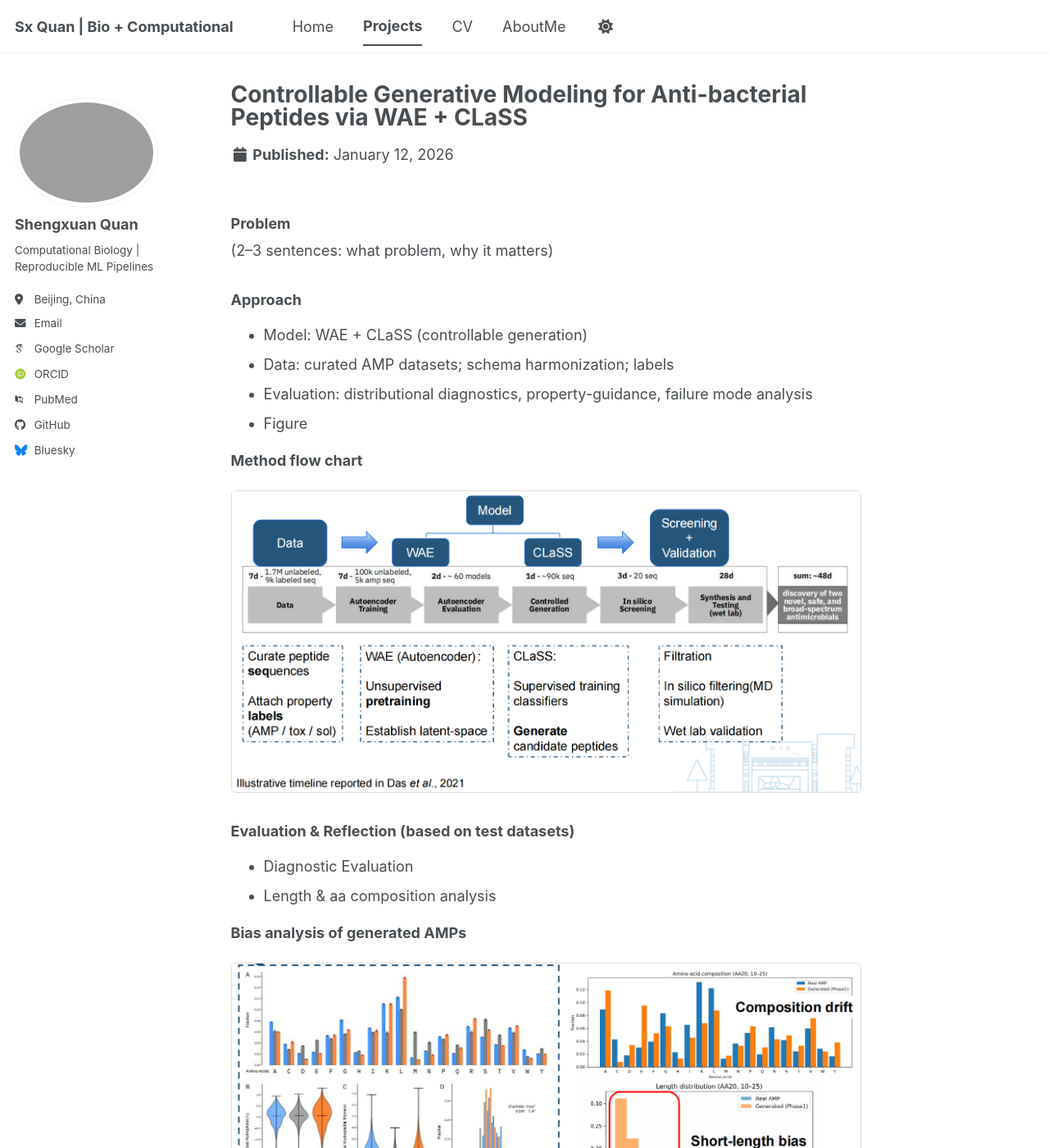
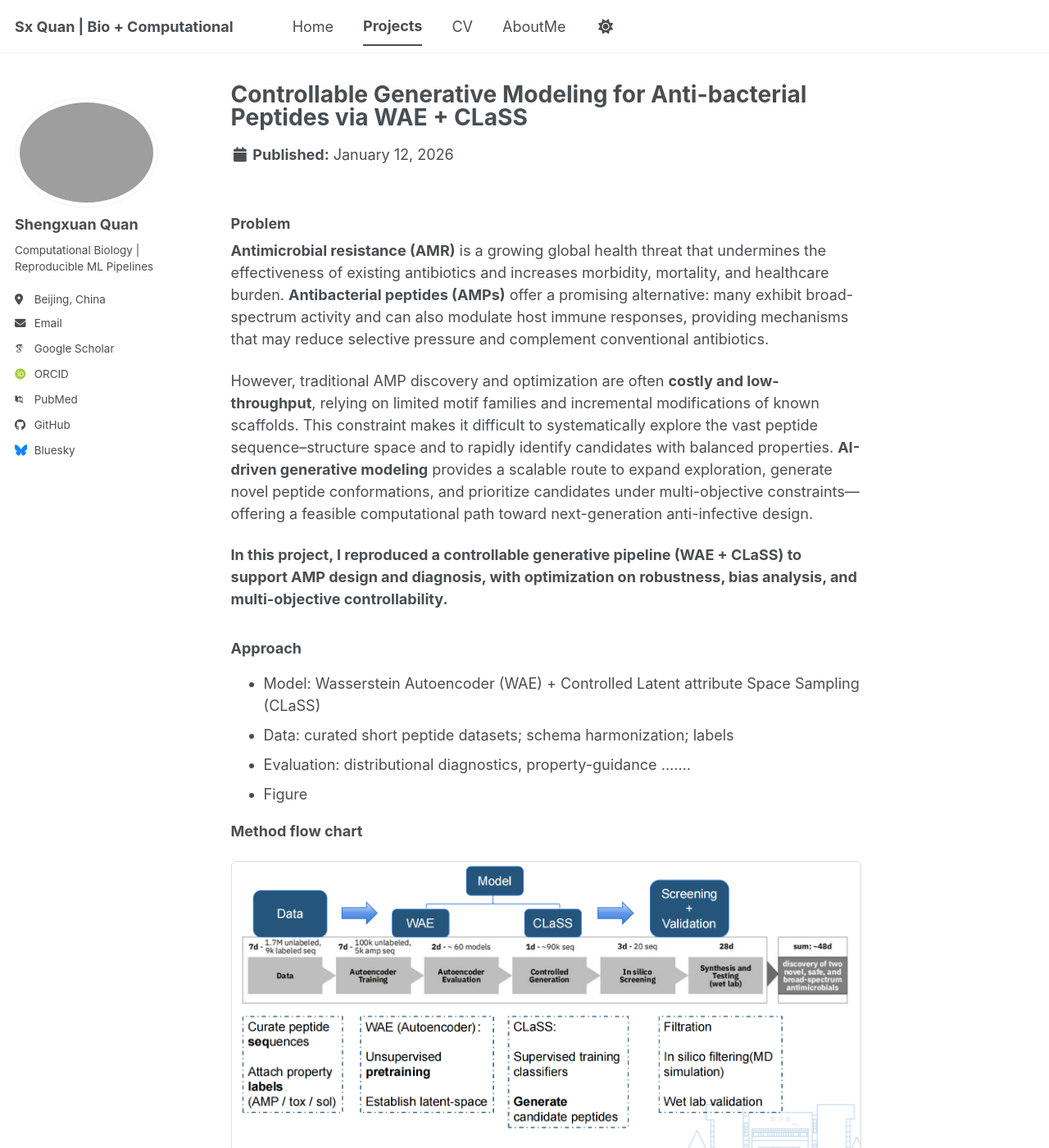
Before and after one commit to ShengxuanQUAN/ShengxuanQUAN.github.io, a Jekyll site: the page built from _portfolio/amp_generative.md, in a window 1280 px wide and 1400 px high. Shown: the whole window at 82% size. Built offline with Jekyll 4.4.1, drawn with Linux system fonts in a browser that asks for light colours; some web fonts are replaced; a script bundle is joined from its source files by our own code; library files that are not in the unit come from our copies; some of the changed text lies outside the part shown.

Commit message:
Enhance problem statement and approach details in AMP project
Expanded the problem statement regarding antimicrobial resistance and the potential of antibacterial peptides. Updated the approach section to specify the model and data used in the project.

```diff
--- a/_portfolio/amp_generative.md
+++ b/_portfolio/amp_generative.md
@@ -5,20 +5,27 @@ permalink: /portfolio/amp-generative/
 excerpt: "WAE + CLaSS pipeline for controllable novel AMP generation; improved robustness and multi-objective learning."
 ---
 
+
 ### Problem
-(2–3 sentences: what problem, why it matters)
+
+**Antimicrobial resistance (AMR)** is a growing global health threat that undermines the effectiveness of existing antibiotics and increases morbidity, mortality, and healthcare burden. **Antibacterial peptides (AMPs)** offer a promising alternative: many exhibit broad-spectrum activity and can also modulate host immune responses, providing mechanisms that may reduce selective pressure and complement conventional antibiotics.
+
+However, traditional AMP discovery and optimization are often **costly and low-throughput**, relying on limited motif families and incremental modifications of known scaffolds. This constraint makes it difficult to systematically explore the vast peptide sequence–structure space and to rapidly identify candidates with balanced properties. **AI-driven generative modeling** provides a scalable route to expand exploration, generate novel peptide conformations, and prioritize candidates under multi-objective constraints—offering a feasible computational path toward next-generation anti-infective design.
+
+**In this project, I reproduced a controllable generative pipeline (WAE + CLaSS) to support AMP design and diagnosis, with optimization on robustness, bias analysis, and multi-objective controllability.**
+
 
 ### Approach
-- Model: WAE + CLaSS (controllable generation)
-- Data: curated AMP datasets; schema harmonization; labels
-- Evaluation: distributional diagnostics, property-guidance, failure mode analysis
+- Model: Wasserstein Autoencoder (WAE) + Controlled Latent attribute Space Sampling (CLaSS)
+- Data: curated short peptide datasets; schema harmonization; labels
+- Evaluation: distributional diagnostics, property-guidance .......
 - Figure
 <p><strong>Method flow chart</strong></p>
 <img src="/images/flowchart.png" alt="Method" style="max-width: 100%; height: auto; border: 1px solid #ddd; border-radius: 6px;">
 
 ### Evaluation & Reflection (based on test datasets)
 - Diagnostic Evaluation
-- Length & aa composition analysis
+- Distributional Diagnostics
 <p><strong>Bias analysis of generated AMPs</strong></p>
 <img src="/images/bias.png" alt="Bias analysis" style="max-width: 100%; height: auto; border: 1px solid #ddd; border-radius: 6px;">
 
```
